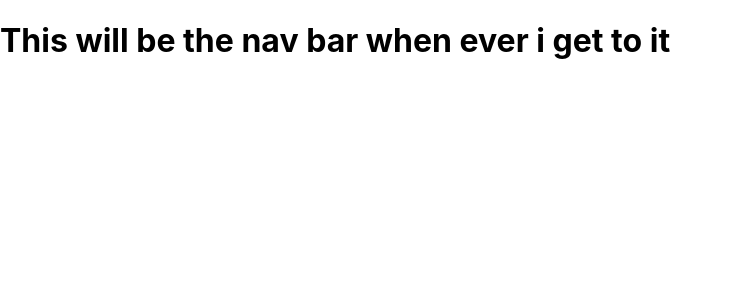
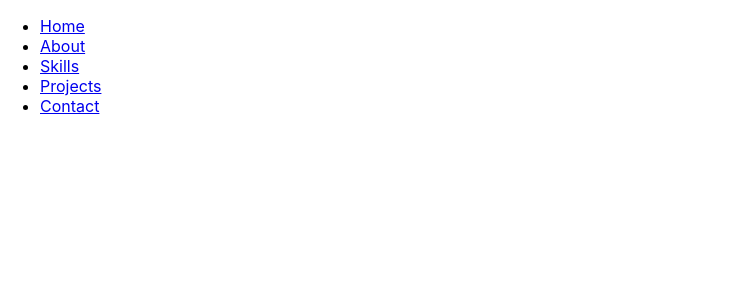
Before and after one commit to Erodri6z/Portfolio-2.0, a React (Create React App) app: page / in a window 1280 px wide. Shown: the top 300 px of the page, without its empty margins (0-732 px from the left). Built offline with nearby package versions, Linux system fonts and the light colour scheme.

Commit message:
create nav bar

```diff
--- a/src/App.jsx
+++ b/src/App.jsx
@@ -1,11 +1,16 @@
 
+import React from 'react';
+import { Routes, Route } from 'react-router-dom'
 import './App.css';
+
+import Nav from './component/Nav/Nav';
 
 function App() {
   return (
-    <div>
-      <h1>This will be the nav bar when ever i get to it</h1>
-    </div>
+    <main>
+      <Nav />
+
+    </main>
   )
 }
 
--- /dev/null
+++ b/src/component/Nav/Nav.jsx
@@ -0,0 +1,19 @@
+import { NavLink } from "react-router-dom"
+
+const Nav = () => {
+  return (
+    <nav>
+      <div id="nav">
+        <ul>
+          <li><NavLink className="nav-item" to="/" >Home</NavLink></li>
+          <li><NavLink className="nav-item" to="/Info" >About</NavLink></li>
+          <li><NavLink className="nav-item" to="/Skill">Skills</NavLink></li>
+          <li><NavLink className="nav-item" to="/Projects">Projects</NavLink></li>
+          <li><NavLink className="nav-item" to="/Contact">Contact</NavLink></li>
+        </ul>
+      </div>
+    </nav>
+  )
+}
+
+export default Nav
```
